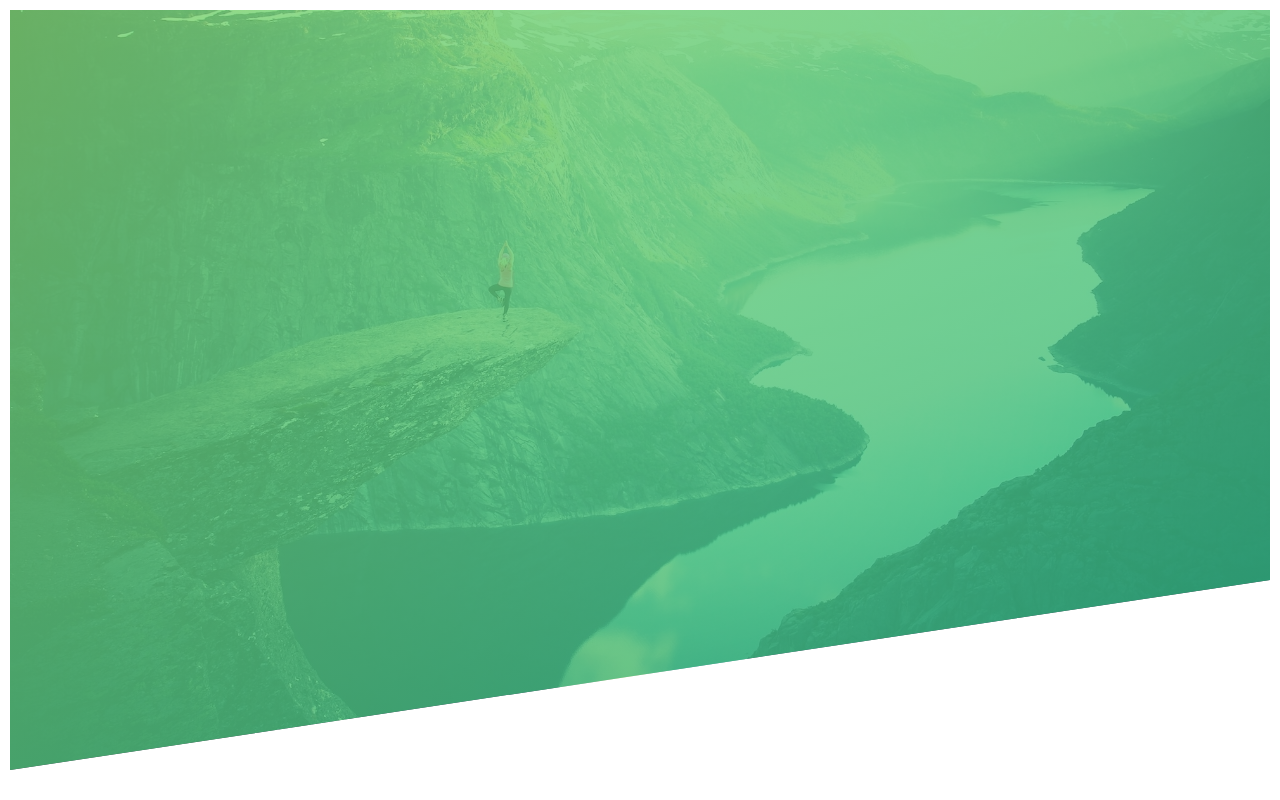
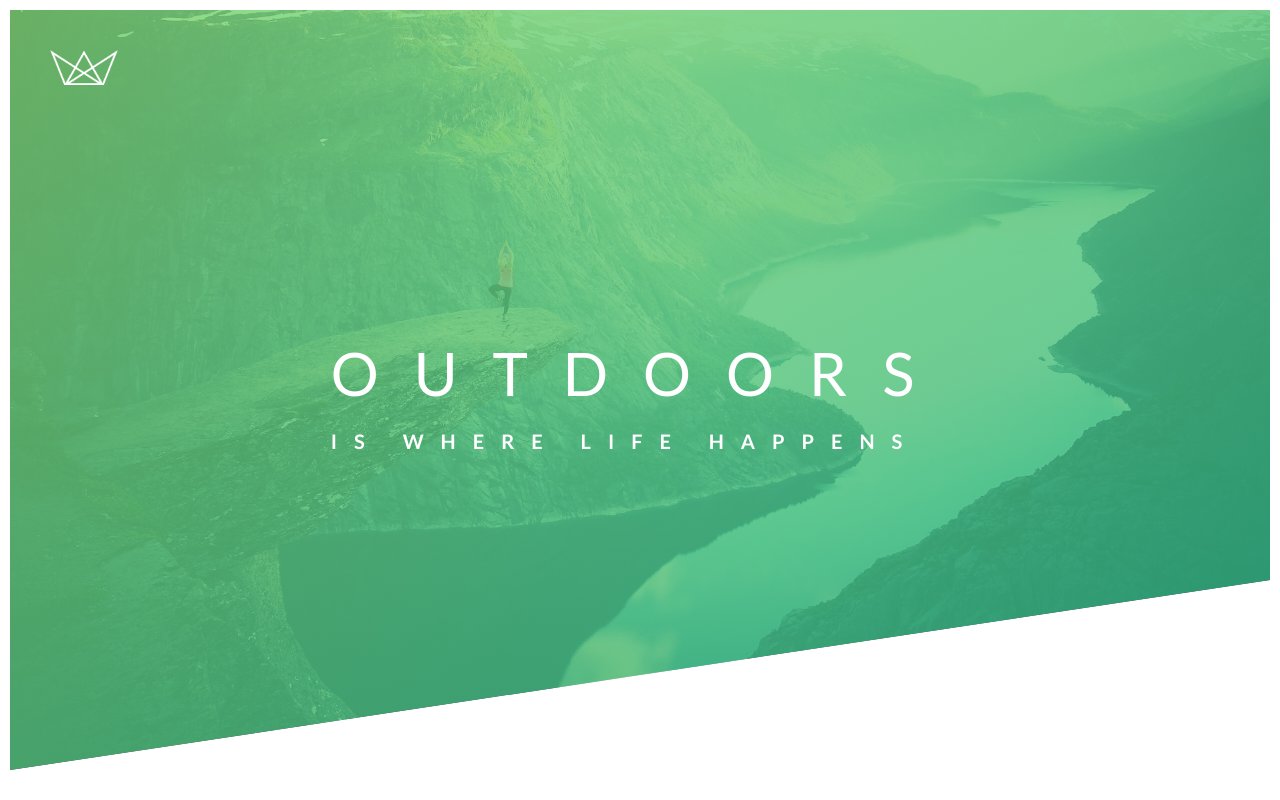
Before and after one commit to tdd3vlp/natours, a plain HTML site: page index.html in a window 1280 px wide. Drawn offline with Linux system fonts and the light colour scheme.

Commit message:
feat: add h1 animation

```diff
--- a/css/style.css
+++ b/css/style.css
@@ -34,6 +34,8 @@ body {
 .header {
   height: 95vh;
 
+  position: relative;
+
   /* !----- Background -----! */
 
   background-image: linear-gradient(
@@ -49,3 +51,86 @@ body {
 
   clip-path: polygon(0 0, 100% 0, 100% 75%, 0 100%);
 }
+
+/* !---------- Logo ----------! */
+
+.logo-box {
+  position: absolute;
+
+  top: 40px;
+  left: 40px;
+}
+
+.logo {
+  height: 35px;
+}
+
+/* !---------- Heading ----------! */
+
+.text-box {
+  position: absolute;
+
+  top: 50%;
+  left: 50%;
+
+  transform: translate(-50%, -50%);
+}
+
+.heading-primary {
+  color: #fff;
+  text-transform: uppercase;
+}
+
+.heading-primary-main {
+  display: block;
+
+  font-size: 60px;
+  font-weight: 400;
+  letter-spacing: 35px;
+
+  animation: moveInLeft 0.5s ease-in-out;
+}
+
+.heading-primary-sub {
+  display: block;
+
+  font-size: 20px;
+  font-weight: 700;
+  letter-spacing: 17px;
+
+  animation: moveInRight 0.5s ease-in-out;
+}
+
+/* !---------- Heading Animation ----------! */
+
+@keyframes moveInLeft {
+  0% {
+    opacity: 0;
+
+    transform: translateX(-100px);
+  }
+  80% {
+    transform: translateX(10px);
+  }
+  100% {
+    opacity: 1;
+
+    transform: translate(0);
+  }
+}
+
+@keyframes moveInRight {
+  0% {
+    opacity: 0;
+
+    transform: translateX(100px);
+  }
+  80% {
+    transform: translateX(-10px);
+  }
+  100% {
+    opacity: 1;
+
+    transform: translate(0);
+  }
+}
--- a/index.html
+++ b/index.html
@@ -18,6 +18,16 @@
     <title>Natours | Exciting tours for adventurous people</title>
   </head>
   <body>
-    <header class="header"></header>
+    <header class="header">
+      <div class="logo-box">
+        <img class="logo" src="/img/logo-white.png" alt="Logo" />
+      </div>
+      <div class="text-box">
+        <h1 class="heading-primary">
+          <span class="heading-primary-main">Outdoors</span>
+          <span class="heading-primary-sub">is where life happens</span>
+        </h1>
+      </div>
+    </header>
   </body>
 </html>
```
